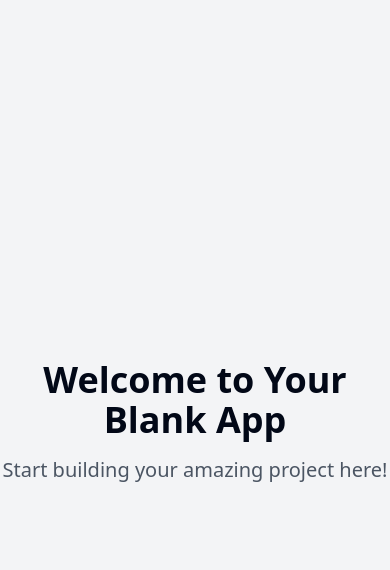
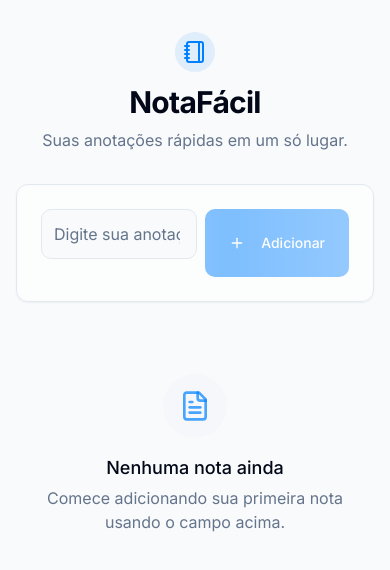
Before and after one commit to AlbertOcriador/note-ease, a React (Vite) app: page / in a window 390 px wide. Shown: the top 570 px of the page. Built offline with nearby package versions, Linux system fonts and the light colour scheme.

Commit message:
Create NOTAFACIL mobile app
Creates a multi-task mobile app called NOTAFACIL based on the provided code, correcting any errors.

```diff
--- a/package.json
+++ b/package.json
@@ -45,6 +45,7 @@
     "cmdk": "^1.0.0",
     "date-fns": "^3.6.0",
     "embla-carousel-react": "^8.3.0",
+    "framer-motion": "^12.5.0",
     "input-otp": "^1.2.4",
     "lucide-react": "^0.462.0",
     "next-themes": "^0.3.0",
--- /dev/null
+++ b/src/components/EmptyState.tsx
@@ -0,0 +1,25 @@
+
+import React from 'react';
+import { motion } from 'framer-motion';
+import { FileText } from 'lucide-react';
+
+const EmptyState = () => {
+  return (
+    <motion.div
+      initial={{ opacity: 0 }}
+      animate={{ opacity: 1 }}
+      transition={{ delay: 0.2 }}
+      className="flex flex-col items-center justify-center py-12 mt-4"
+    >
+      <div className="bg-secondary/50 w-16 h-16 rounded-full flex items-center justify-center mb-4">
+        <FileText className="h-8 w-8 text-primary/70" />
+      </div>
+      <h3 className="text-lg font-medium text-foreground">Nenhuma nota ainda</h3>
+      <p className="text-muted-foreground text-center mt-1 max-w-xs">
+        Comece adicionando sua primeira nota usando o campo acima.
+      </p>
+    </motion.div>
+  );
+};
+
+export default EmptyState;
--- /dev/null
+++ b/src/components/NotaItem.tsx
@@ -0,0 +1,39 @@
+
+import React from 'react';
+import { motion } from 'framer-motion';
+import { cn } from '@/lib/utils';
+import { Trash2 } from 'lucide-react';
+
+interface NotaItemProps {
+  id: string;
+  texto: string;
+  onDelete: (id: string) => void;
+}
+
+const NotaItem = ({ id, texto, onDelete }: NotaItemProps) => {
+  return (
+    <motion.div
+      initial={{ opacity: 0, y: 10 }}
+      animate={{ opacity: 1, y: 0 }}
+      exit={{ opacity: 0, scale: 0.95 }}
+      transition={{ duration: 0.2 }}
+      className={cn(
+        "nota-container p-4 my-2 rounded-xl bg-nota-light border border-nota-border",
+        "shadow-sm hover:shadow-md transition-all duration-300"
+      )}
+    >
+      <div className="flex justify-between items-start">
+        <p className="text-foreground text-base leading-relaxed">{texto}</p>
+        <button
+          onClick={() => onDelete(id)}
+          className="ml-2 text-gray-400 hover:text-destructive transition-colors p-1 rounded-full hover:bg-gray-100"
+          aria-label="Excluir nota"
+        >
+          <Trash2 size={16} />
+        </button>
+      </div>
+    </motion.div>
+  );
+};
+
+export default NotaItem;
--- a/src/index.css
+++ b/src/index.css
@@ -1,10 +1,13 @@
+
+@import url('https://fonts.googleapis.com/css2?family=Inter:wght@300;400;500;600;700&display=swap');
+
 @tailwind base;
 @tailwind components;
 @tailwind utilities;
 
 @layer base {
   :root {
-    --background: 0 0% 100%;
+    --background: 210 20% 98%;
     --foreground: 222.2 84% 4.9%;
 
     --card: 0 0% 100%;
@@ -13,7 +16,7 @@
     --popover: 0 0% 100%;
     --popover-foreground: 222.2 84% 4.9%;
 
-    --primary: 222.2 47.4% 11.2%;
+    --primary: 210 100% 50%;
     --primary-foreground: 210 40% 98%;
 
     --secondary: 210 40% 96.1%;
@@ -32,23 +35,7 @@
     --input: 214.3 31.8% 91.4%;
     --ring: 222.2 84% 4.9%;
 
-    --radius: 0.5rem;
-
-    --sidebar-background: 0 0% 98%;
-
-    --sidebar-foreground: 240 5.3% 26.1%;
-
-    --sidebar-primary: 240 5.9% 10%;
-
-    --sidebar-primary-foreground: 0 0% 98%;
-
-    --sidebar-accent: 240 4.8% 95.9%;
-
-    --sidebar-accent-foreground: 240 5.9% 10%;
-
-    --sidebar-border: 220 13% 91%;
-
-    --sidebar-ring: 217.2 91.2% 59.8%;
+    --radius: 0.75rem;
   }
 
   .dark {
@@ -61,7 +48,7 @@
     --popover: 222.2 84% 4.9%;
     --popover-foreground: 210 40% 98%;
 
-    --primary: 210 40% 98%;
+    --primary: 210 100% 50%;
     --primary-foreground: 222.2 47.4% 11.2%;
 
     --secondary: 217.2 32.6% 17.5%;
@@ -79,14 +66,6 @@
     --border: 217.2 32.6% 17.5%;
     --input: 217.2 32.6% 17.5%;
     --ring: 212.7 26.8% 83.9%;
-    --sidebar-background: 240 5.9% 10%;
-    --sidebar-foreground: 240 4.8% 95.9%;
-    --sidebar-primary: 224.3 76.3% 48%;
-    --sidebar-primary-foreground: 0 0% 100%;
-    --sidebar-accent: 240 3.7% 15.9%;
-    --sidebar-accent-foreground: 240 4.8% 95.9%;
-    --sidebar-border: 240 3.7% 15.9%;
-    --sidebar-ring: 217.2 91.2% 59.8%;
   }
 }
 
@@ -96,6 +75,60 @@
   }
 
   body {
-    @apply bg-background text-foreground;
+    @apply bg-background text-foreground font-sans;
+    font-family: 'Inter', sans-serif;
+  }
+
+  ::selection {
+    @apply bg-primary/20;
   }
 }
+
+.nota-container {
+  transition: all 0.2s ease;
+}
+
+.nota-container:hover {
+  transform: translateY(-2px);
+}
+
+.input-animation {
+  transition: all 0.3s ease;
+}
+
+.input-animation:focus {
+  transform: scale(1.01);
+  box-shadow: 0 4px 20px rgba(0, 0, 0, 0.05);
+}
+
+@keyframes shimmer {
+  0% {
+    background-position: -200% 0;
+  }
+  100% {
+    background-position: 200% 0;
+  }
+}
+
+.button-shimmer {
+  position: relative;
+  overflow: hidden;
+}
+
+.button-shimmer::after {
+  content: '';
+  position: absolute;
+  top: 0;
+  left: 0;
+  width: 100%;
+  height: 100%;
+  background: linear-gradient(
+    90deg,
+    rgba(255, 255, 255, 0) 0%,
+    rgba(255, 255, 255, 0.2) 50%,
+    rgba(255, 255, 255, 0) 100%
+  );
+  background-size: 200% 100%;
+  animation: shimmer 2s infinite;
+  pointer-events: none;
+}
--- a/src/pages/Index.tsx
+++ b/src/pages/Index.tsx
@@ -1,12 +1,133 @@
-// Update this page (the content is just a fallback if you fail to update the page)
+
+import React, { useState, useRef, useEffect } from 'react';
+import { motion, AnimatePresence } from 'framer-motion';
+import { Plus, Notebook } from 'lucide-react';
+import { toast } from 'sonner';
+import { Button } from '@/components/ui/button';
+import { Input } from '@/components/ui/input';
+import { Card, CardContent } from '@/components/ui/card';
+import NotaItem from '@/components/NotaItem';
+import EmptyState from '@/components/EmptyState';
+
+interface Nota {
+  id: string;
+  texto: string;
+}
 
 const Index = () => {
+  const [nota, setNota] = useState('');
+  const [notas, setNotas] = useState<Nota[]>([]);
+  const inputRef = useRef<HTMLInputElement>(null);
+
+  // Carrega notas do localStorage ao iniciar
+  useEffect(() => {
+    const notasSalvas = localStorage.getItem('notafacil_notas');
+    if (notasSalvas) {
+      try {
+        setNotas(JSON.parse(notasSalvas));
+      } catch (e) {
+        console.error('Erro ao carregar notas:', e);
+      }
+    }
+  }, []);
+
+  // Salva notas no localStorage quando mudam
+  useEffect(() => {
+    localStorage.setItem('notafacil_notas', JSON.stringify(notas));
+  }, [notas]);
+
+  const adicionarNota = () => {
+    if (nota.trim() === '') return;
+
+    const novaNota = {
+      id: Date.now().toString(),
+      texto: nota.trim()
+    };
+
+    setNotas([novaNota, ...notas]);
+    setNota('');
+    toast.success('Nota adicionada com sucesso!');
+
+    // Foca no input novamente
+    if (inputRef.current) {
+      inputRef.current.focus();
+    }
+  };
+
+  const excluirNota = (id: string) => {
+    setNotas(notas.filter(nota => nota.id !== id));
+    toast.success('Nota removida com sucesso!');
+  };
+
+  const handleKeyDown = (e: React.KeyboardEvent) => {
+    if (e.key === 'Enter') {
+      adicionarNota();
+    }
+  };
+
   return (
-    <div className="min-h-screen flex items-center justify-center bg-gray-100">
-      <div className="text-center">
-        <h1 className="text-4xl font-bold mb-4">Welcome to Your Blank App</h1>
-        <p className="text-xl text-gray-600">Start building your amazing project here!</p>
-      </div>
+    <div className="min-h-screen flex flex-col items-center bg-background px-4 sm:px-6">
+      <motion.div
+        initial={{ opacity: 0, y: -20 }}
+        animate={{ opacity: 1, y: 0 }}
+        transition={{ duration: 0.5 }}
+        className="w-full max-w-2xl pt-8 sm:pt-12 pb-20"
+      >
+        <div className="text-center mb-8">
+          <div className="inline-flex items-center justify-center bg-primary/10 p-2 rounded-full mb-3">
+            <Notebook className="h-6 w-6 text-primary" />
+          </div>
+          <h1 className="text-3xl sm:text-4xl font-bold text-foreground tracking-tight">
+            NotaFácil
+          </h1>
+          <p className="text-muted-foreground mt-2">
+            Suas anotações rápidas em um só lugar.
+          </p>
+        </div>
+
+        <Card className="bg-card/50 backdrop-blur-sm border shadow-sm">
+          <CardContent className="pt-6">
+            <div className="flex gap-2">
+              <div className="relative flex-1">
+                <Input
+                  ref={inputRef}
+                  value={nota}
+                  onChange={(e) => setNota(e.target.value)}
+                  onKeyDown={handleKeyDown}
+                  placeholder="Digite sua anotação..."
+                  className="pr-4 py-6 text-base input-animation bg-background"
+                  autoComplete="off"
+                />
+              </div>
+              <Button
+                onClick={adicionarNota}
+                className="button-shimmer h-auto py-6 px-6 bg-primary hover:bg-primary/90 text-white"
+                disabled={nota.trim() === ''}
+              >
+                <Plus className="mr-2 h-5 w-5" />
+                <span>Adicionar</span>
+              </Button>
+            </div>
+          </CardContent>
+        </Card>
+
+        <div className="mt-6">
+          <AnimatePresence>
+            {notas.length === 0 ? (
+              <EmptyState />
+            ) : (
+              notas.map(item => (
+                <NotaItem
+                  key={item.id}
+                  id={item.id}
+                  texto={item.texto}
+                  onDelete={excluirNota}
+                />
+              ))
+            )}
+          </AnimatePresence>
+        </div>
+      </motion.div>
     </div>
   );
 };
--- a/tailwind.config.ts
+++ b/tailwind.config.ts
@@ -1,3 +1,4 @@
+
 import type { Config } from "tailwindcss";
 
 export default {
@@ -61,6 +62,12 @@ export default {
 					'accent-foreground': 'hsl(var(--sidebar-accent-foreground))',
 					border: 'hsl(var(--sidebar-border))',
 					ring: 'hsl(var(--sidebar-ring))'
+				},
+				nota: {
+					light: '#f8f9fa',
+					default: '#f1f3f5',
+					border: '#e9ecef',
+					shadow: 'rgba(0, 0, 0, 0.05)'
 				}
 			},
 			borderRadius: {
@@ -84,11 +91,44 @@ export default {
 					to: {
 						height: '0'
 					}
+				},
+				'fade-in': {
+					'0%': {
+						opacity: '0',
+						transform: 'translateY(10px)'
+					},
+					'100%': {
+						opacity: '1',
+						transform: 'translateY(0)'
+					}
+				},
+				'slide-up': {
+					'0%': {
+						opacity: '0',
+						transform: 'translateY(20px)'
+					},
+					'100%': {
+						opacity: '1',
+						transform: 'translateY(0)'
+					}
+				},
+				'scale-in': {
+					'0%': {
+						opacity: '0',
+						transform: 'scale(0.95)'
+					},
+					'100%': {
+						opacity: '1',
+						transform: 'scale(1)'
+					}
 				}
 			},
 			animation: {
 				'accordion-down': 'accordion-down 0.2s ease-out',
-				'accordion-up': 'accordion-up 0.2s ease-out'
+				'accordion-up': 'accordion-up 0.2s ease-out',
+				'fade-in': 'fade-in 0.4s ease-out',
+				'slide-up': 'slide-up 0.5s ease-out',
+				'scale-in': 'scale-in 0.3s ease-out'
 			}
 		}
 	},
```
Also changed, not shown: src/pages/NotFound.tsx (+15 -7 lines), 1 other file (tests, documents, lock files or other folders).
